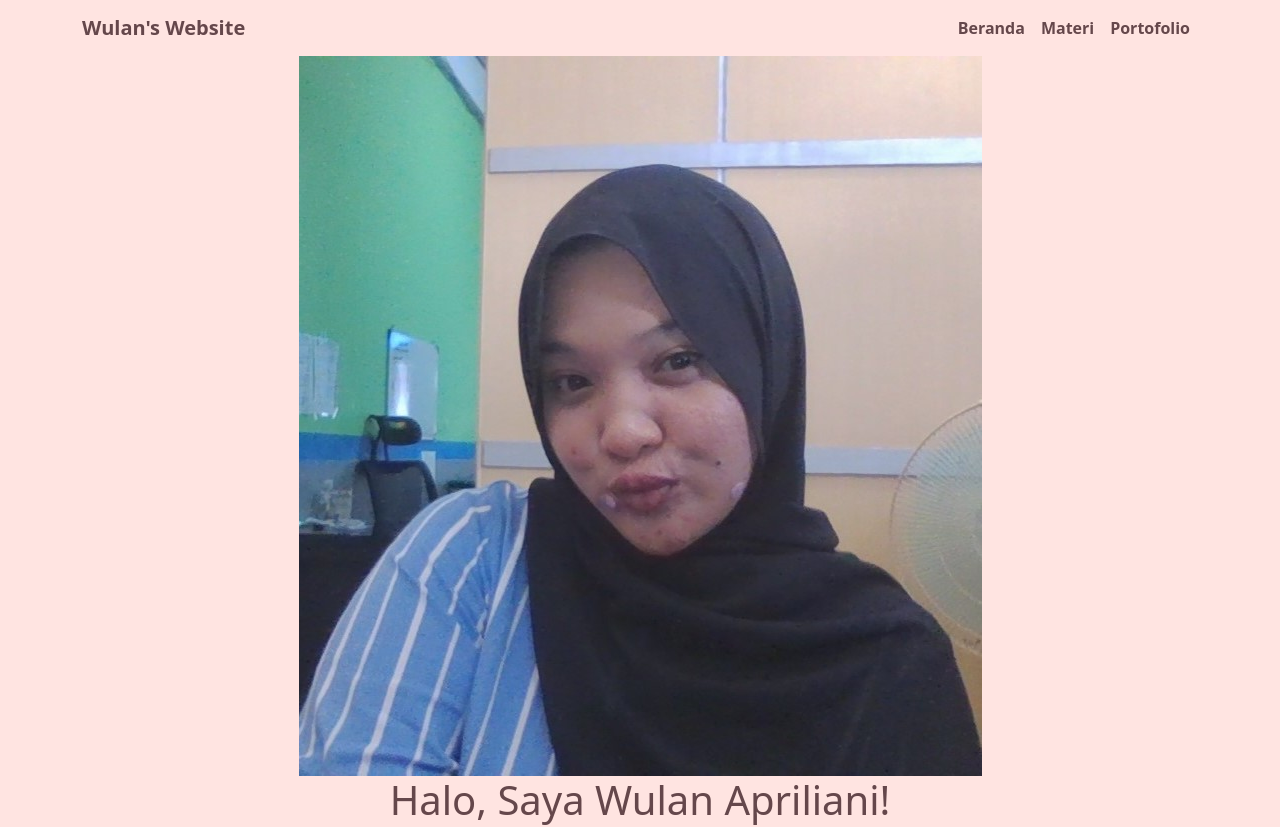
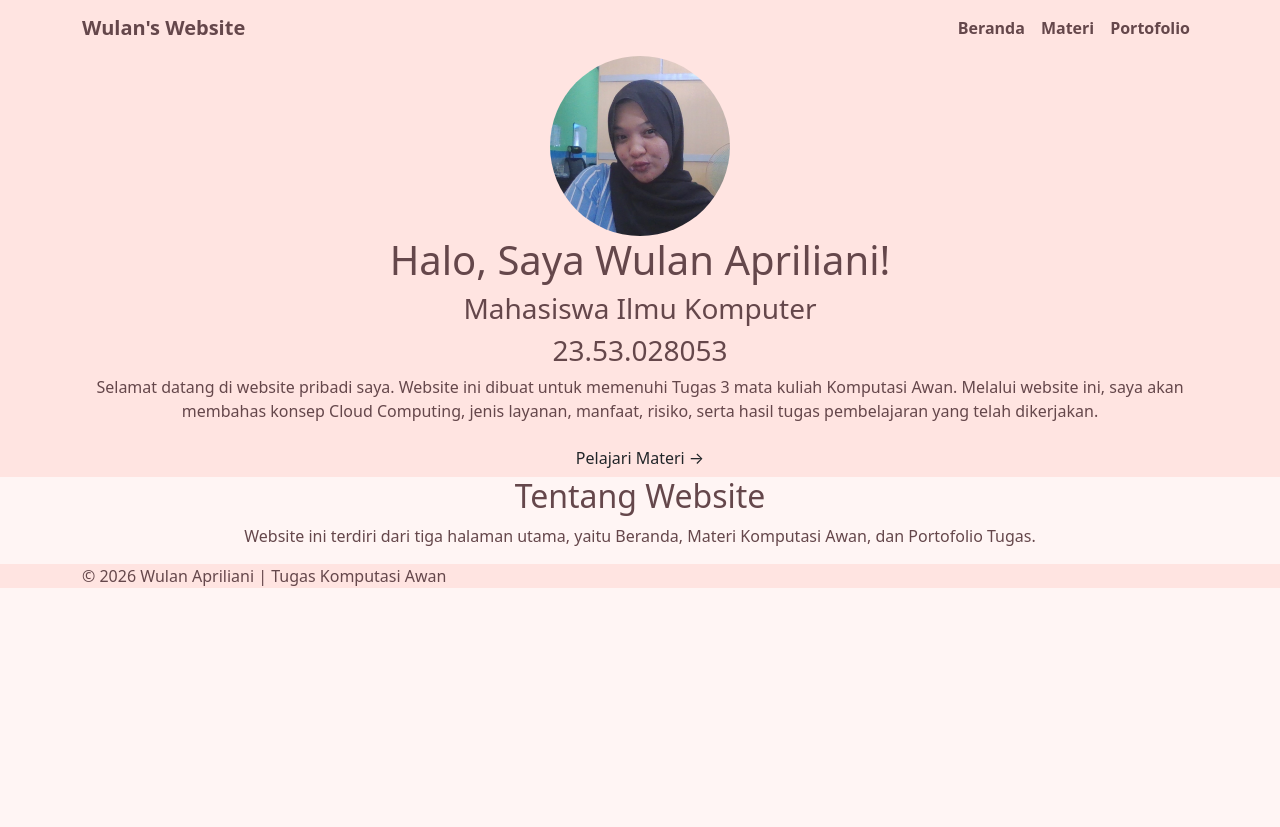
Before and after one commit to wulan260405-cmd/tugas3-cloud-23.53.028053, a plain HTML site: page index.html in a window 1280 px wide. Shown: the top 827 px of the page. After the commit the page ends 800 px from the top, so only its background shows below. Drawn offline with nearby package versions, Linux system fonts and the light colour scheme.

Commit message:
Update style.css

```diff
--- a/asset/CSS/style.css
+++ b/asset/CSS/style.css
@@ -93,3 +93,15 @@ footer {
     border-color: var(--pink-medium);
     box-shadow: 0 0 0 0.2rem rgba(232, 160, 168, 0.20);
 }
+
+/* UKURAN FOTO PROFIL */
+.profile-img,
+.profile-photo,
+.hero img {
+    width: 180px;
+    height: 180px;
+    object-fit: cover;
+    border-radius: 50%;
+    display: block;
+    margin: 0 auto;
+}
```
